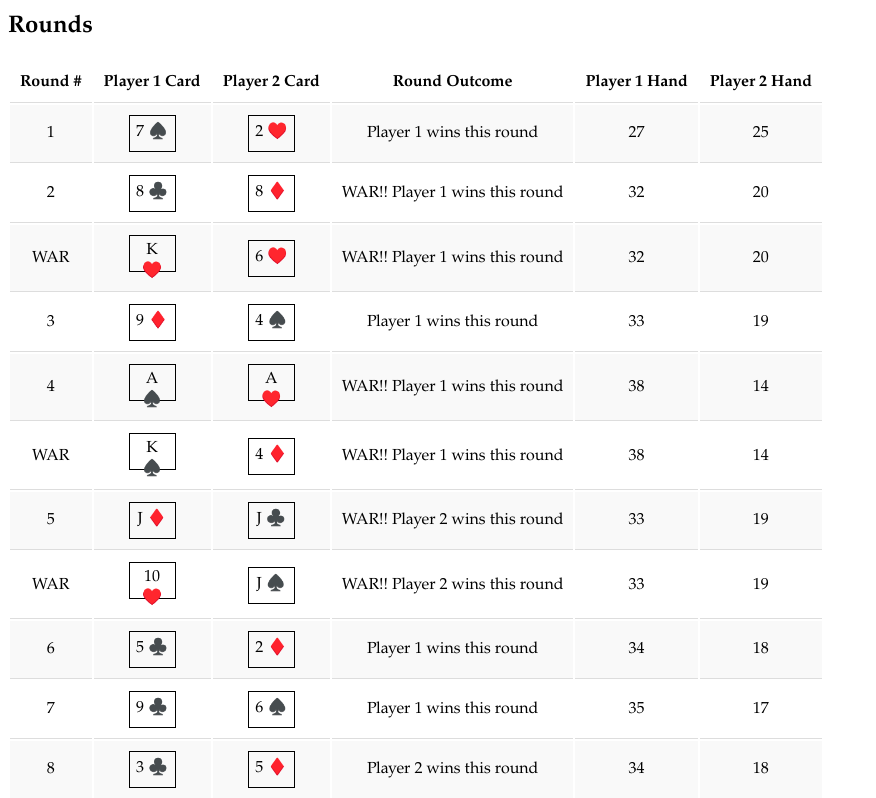
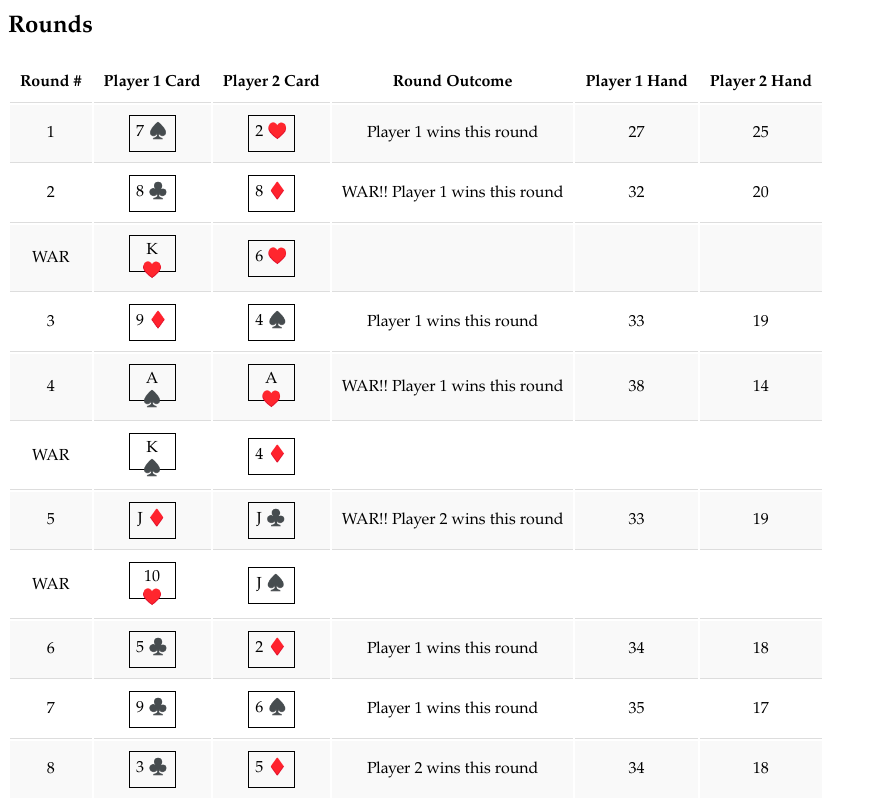
Before and after one commit to arshannon9/e2, a PHP site: page / in a window 1280 px wide. Shown: the part 510-1308 px from the top of the page, without its empty margins (0-876 px from the left). Run offline with PHP 8.4, Linux system fonts and the light colour scheme; data that the repository does not hold is empty.

Commit message:
Resolved table display and undefined key error

```diff
--- a/p1/index.php
+++ b/p1/index.php
@@ -53,8 +53,15 @@ function main() {
             $player2->hand->enqueue($player1_card);
             $player2->hand->enqueue($player2_card);
         } else {
-            // If the values of the played cards are equal, war game iniitiated, returns a list including the war_chest and the victor of the war game
-            list($war_chest, $victor, $player1_faceup_card, $player2_faceup_card) = play_war_game($player1, $player1_card, $player2, $player2_card);
+            // If the values of the played cards are equal, war game iniitiated, returns a set including the war_chest, the victor of the war game, and the cards played 'face up' in the war game
+            $result = play_war_game($player1, $player1_card, $player2, $player2_card);
+
+            $war_chest = $result[0];
+
+            // Using isset() ensures that elements only accessed if they exist, avoiding 'undefined array key' error
+            $victor = isset($result[1]) ? $result[1] : null;
+            $player1_faceup_card = isset($result[2]) ? $result[2] : null;
+            $player2_faceup_card = isset($result[3]) ? $result[3] : null;
 
             $round_outcome = "WAR!! {$victor->name} wins this round";
 
@@ -303,13 +310,22 @@ function generate_result_table($results, $round, $game_outcome) {
         if (strpos($result['Round Outcome'], 'WAR') !== false) {
             echo "<tr>";
             echo "<td>WAR</td>";
-            echo "<td><span class='card'>{$result['Player 1 face up']}</span></td>";
-            echo "<td><span class='card'>{$result['Player 2 face up']}</span></td>";
-            echo "<td>{$result['Round Outcome']}</td>";
-            echo "<td>{$result['Player 1 hand']}</td>";
-            echo "<td>{$result['Player 2 hand']}</td>";
+            if ($result['Player 1 hand'] == 0) {
+                echo "<td></td>";
+                echo "<td></td>";
+                echo "<td>Player 1 ran out of cards</td>";
+            } else if ($result['Player 2 hand'] == 0) {
+                echo "<td></td>";
+                echo "<td></td>";
+                echo "<td>Player 2 ran out of cards</td>";
+            } else {
+                echo "<td><span class='card'>{$result['Player 1 face up']}</span></td>";
+                echo "<td><span class='card'>{$result['Player 2 face up']}</span></td>";
+                echo "<td></td>";
+            }
+            echo "<td></td>";
+            echo "<td></td>";
             echo "</tr>";
-
         }
     }
     echo "</table>";
```
